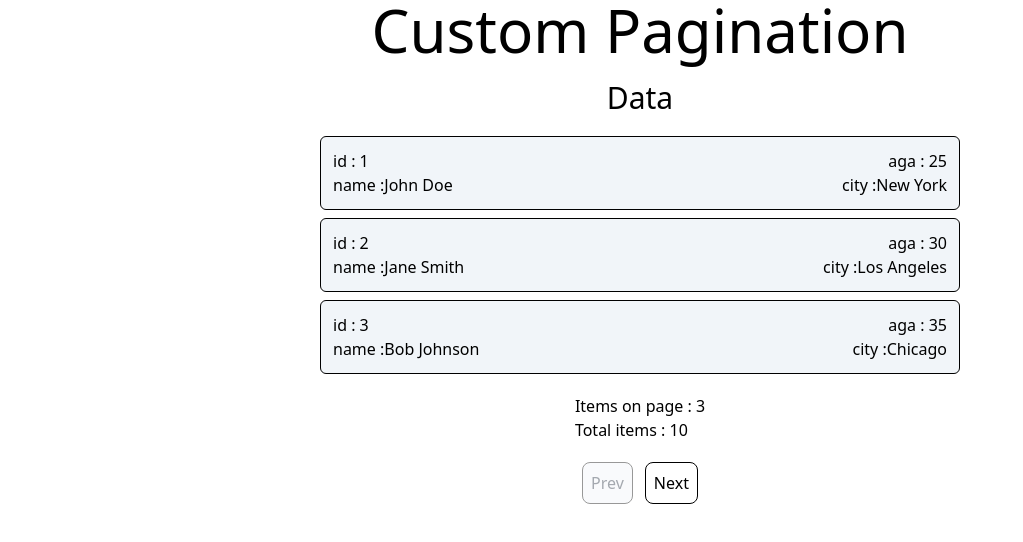
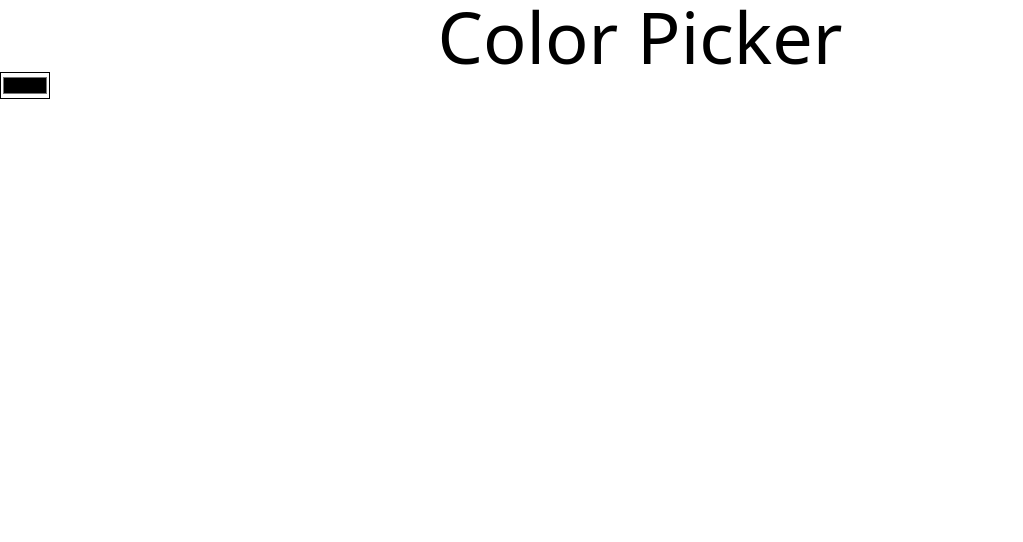
Before and after one commit to karan-verma108/30ProjectsReact, a React (Vite) app in the folder 30projectsreact/: page / in a window 1280 px wide. Shown: the top 542 px of the page, without its empty margins (0-1023 px from the left). Built offline with nearby package versions, Linux system fonts and the light colour scheme.

Commit message:
react : color picker

```diff
--- a/30projectsreact/src/App.tsx
+++ b/30projectsreact/src/App.tsx
@@ -13,7 +13,9 @@
 // import FileUploader from './components/basicComponents/FileUploader';
 // import WeatherApp from './components/weatherApp';
 // import Sidebar from './components/basicComponents/Searchbar';
-import Pagination from './components/basicComponents/Pagination';
+// import Pagination from './components/basicComponents/Pagination';
+
+import ColorPicker from './components/basicComponents/ColorPicker';
 
 function App() {
   return (
@@ -34,7 +36,8 @@ function App() {
       {/* <Routing /> */}
       {/* <WeatherApp /> */}
       {/* <Sidebar /> */}
-      <Pagination />
+      {/* <Pagination /> */}
+      <ColorPicker />
     </>
   );
 }
--- /dev/null
+++ b/30projectsreact/src/components/basicComponents/ColorPicker.tsx
@@ -0,0 +1,26 @@
+import React, { useState } from 'react';
+
+export default function ColorPicker(): JSX.Element {
+  const [color, setColor]: [
+    string,
+    React.Dispatch<React.SetStateAction<string>>
+  ] = useState<string>('');
+
+  console.log('color', color);
+
+  return (
+    <div style={{ backgroundColor: color }} className='h-screen'>
+      <h1 className='text-7xl text-center'>Color Picker</h1>
+      <input
+        type='color'
+        id='color'
+        name='color'
+        value={color}
+        className='border border-black'
+        onChange={(e: React.ChangeEvent<HTMLInputElement>) =>
+          setColor(e.target.value)
+        }
+      />
+    </div>
+  );
+}
```
